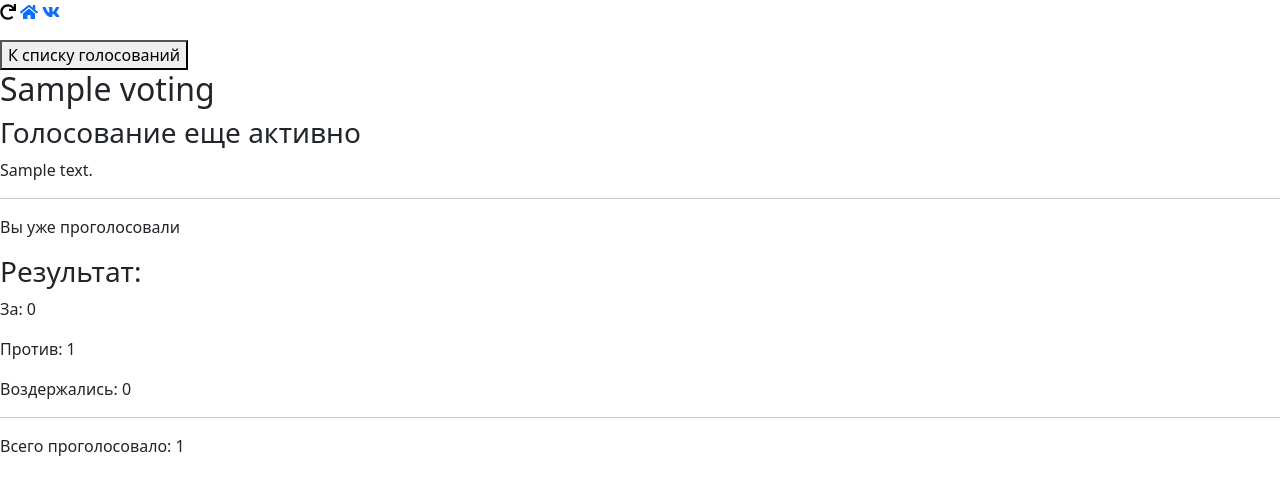
After one commit to gigantina/parlament, a Django app: a page that uses templates/base.html in a window 1280 px wide. The commit adds this page. Shown: the top 495 px of the page. Run offline with Django 3.2, Linux system fonts and the light colour scheme; a user stored in the database is signed in; tables that the repository leaves empty hold one stand-in row (values such as "Sample post").

Commit message:
Voting Update

```diff
--- a/congress/models.py
+++ b/congress/models.py
@@ -41,6 +41,8 @@ class Voting(models.Model):
     voting_id = models.UUIDField(primary_key=True, default=uuid.uuid4, editable=False)
     title = models.CharField(blank=False, max_length=200)
     date = models.DateField(blank=False, auto_now_add=True)
+    meeting = models.ForeignKey(Meeting, on_delete=models.CASCADE)
+    text = models.TextField(blank=False)
     is_active = models.BooleanField(default=True)
     is_public = models.BooleanField(default=False)
 
@@ -69,5 +71,6 @@ class Vote(models.Model):
     comment = models.TextField(blank=True, default='')
 
 
+
     def __str__(self):
-        return f'{self.user.first_name}-{self.status}'
+        return f'{self.user.first_name}-{self.status}-{self.voting.title}'
--- a/congress/urls.py
+++ b/congress/urls.py
@@ -6,5 +6,7 @@ from .import views
 urlpatterns = [
     path('', views.index, name="index"),
     path('meetings/', views.meeting_list, name="meeting_list"),
-    path('meetings/<str:date>/', views.meeting_detail, name="meeting_detail")
+    path('meetings/<str:date>/', views.meeting_detail, name="meeting_detail"),
+    path('votings/', views.voting_list, name="voting_list"),
+    path('votings/<str:title>/', views.voting_detail, name="voting_detail")
 ]
--- a/congress/views.py
+++ b/congress/views.py
@@ -1,14 +1,16 @@
 from pyexpat import model
 from tempfile import template
 from django.forms import fields
-from django.shortcuts import render
+from django.shortcuts import render, reverse, HttpResponseRedirect
 from allauth.socialaccount.models import SocialAccount
 from .models import CustomUser
-from .models import Meeting, Agenda
+from .models import Meeting, Agenda, Voting, Vote
 import utils.vk
 from datetime import datetime
 from django.contrib.auth.decorators import login_required
 from utils.object import get_object_or_none, get_years
+from utils.session import new_key
+from congress.forms import VotingForm
 
 
 def index(request):
@@ -38,8 +40,11 @@ def meeting_list(request):
     year = datetime.now().year
     if request.method == 'POST':
         if 'years' in request.POST:
-            year = request.POST['years']
+            if request.session['form'] == request.POST['sessid']:
+                year = request.POST['years']
     all_meetings = Meeting.objects.filter(date__year=year)
+    current_meetung = Meeting.objects.latest('date')
+    context['current_meeting'] = current_meetung
     context['all_meetings'] = all_meetings
     return render(request, 'meeting_list.html', context=context)
 
@@ -52,10 +57,75 @@ def meeting_detail(request, date):
     meeting = get_object_or_none(Meeting, date=date)
     if meeting:
         all_agenda = Agenda.objects.filter(meet=meeting)
-        print(all_agenda)
+        votings = Voting.objects.filter(meeting=meeting)
+
+        context['votings'] = votings
         context['agendas'] = all_agenda
-        print(context['agendas'])
-    print(meeting)
+
     context['meeting'] = date.strftime('%d-%m-%Y')
 
     return render(request, 'meeting_detail.html', context=context)
+
+
+@login_required
+def voting_list(request):
+    context = {}
+    context['years'] = get_years()
+    year = datetime.now().year
+    print(request.session.session_key)
+    if request.method == 'GET':
+        if 'years' in request.GET:
+            year = request.GET['years']
+    all_meetings = Voting.objects.filter(date__year=year)
+    current_votings = Voting.objects.filter(is_active=True)
+    context['current_votings'] = current_votings
+    context['all_votings'] = all_meetings
+    print('all_votings')
+    return render(request, 'voting_list.html', context=context)
+
+
+@login_required
+def voting_detail(request, title):
+    context = {}
+    form = None
+    context['is_form'] = True
+    voting = get_object_or_none(Voting, title=title)
+    if voting:
+        if request.method == 'POST':
+            form = VotingForm(request.POST)
+            if form.is_valid():
+                result = form.cleaned_data.get('vote_choice')
+                comment = form.cleaned_data.get('comment')
+
+                if not get_object_or_none(Vote, voting=voting, user=request.user):
+                    new_vote = Vote()
+                    new_vote.voting = voting
+                    new_vote.user = request.user
+                    new_vote.status = result
+                    if comment:
+                        new_vote.comment = comment
+
+                    new_vote.save()
+                    return HttpResponseRedirect(reverse("voting_detail", args=[title]))
+                else:
+                    context['is_form'] = False
+                    form = None
+        else:
+            form = VotingForm
+            if get_object_or_none(Vote, voting=voting, user=request.user):
+                form = None
+
+        context['form'] = form
+
+        true_votes = len(Vote.objects.filter(status='y'))
+        false_votes = len(Vote.objects.filter(status='n'))
+        neutral_votes = len(Vote.objects.filter(status='a'))
+
+        context['true_votes'] = true_votes
+        context['false_votes'] = false_votes
+        context['neutral_votes'] = neutral_votes
+        context['all_votes'] = true_votes + false_votes + neutral_votes
+
+    context['voting'] = voting
+
+    return render(request, 'voting_detail.html', context=context)
--- a/parlament/settings.py
+++ b/parlament/settings.py
@@ -26,7 +26,7 @@ SECRET_KEY = 'django-insecure-9mx1fia=nz)qg)xh91689#zrjnh^=r4_8ua^wvk^3@zmj2co$s
 # SECURITY WARNING: don't run with debug turned on in production!
 DEBUG = True
 
-ALLOWED_HOSTS = []
+ALLOWED_HOSTS = ["*"]
 
 
 # Application definition
--- a/templates/base.html
+++ b/templates/base.html
@@ -2,12 +2,27 @@
 <!DOCTYPE html>
 <html>
     <head>
+        <link rel="stylesheet" href="https://cdnjs.cloudflare.com/ajax/libs/font-awesome/5.15.1/css/all.min.css">
         <link rel="stylesheet" href="https://cdn.jsdelivr.net/npm/bootstrap@5.1.3/dist/css/bootstrap.min.css" integrity="sha384-1BmE4kWBq78iYhFldvKuhfTAU6auU8tT94WrHftjDbrCEXSU1oBoqyl2QvZ6jIW3" crossorigin="anonymous">
         <link href='//fonts.googleapis.com/css?family=Lobster&subset=latin,latin-ext' rel='stylesheet' type='text/css'>
         <link rel="stylesheet" href="{% static 'css/blog.css' %}">
+        <script src="https://cdnjs.cloudflare.com/ajax/libs/font-awesome/5.15.1/js/all.min.js" integrity="sha512-F5QTlBqZlvuBEs9LQPqc1iZv2UMxcVXezbHzomzS6Df4MZMClge/8+gXrKw2fl5ysdk4rWjR0vKS7NNkfymaBQ==" crossorigin="anonymous"></script>
+
         <title>Мой парламент</title>
+        <script>
+            if ( window.history.replaceState ) {
+  window.history.replaceState( null, null, window.location.href );
+}
+        </script>
     </head>
     <body>
+    <header>
+        <p onClick="window.location.reload()">
+            <i style="color:black;" class="fas fa-redo" aria-hidden="true"></i>
+            <a href="{% url 'index' %}"><i class="fas fa-home"></i></a>
+            <a href="https://vk.com/parlament.sch444"><i class="fab fa-vk"></i></a>
+        </p>
+    </header>
     {% block content %}
     {% endblock %}
 
--- a/templates/congressman.html
+++ b/templates/congressman.html
@@ -15,7 +15,7 @@
             </a>
             <br>
 
-            <a href="">Голосования</a>
+            <a href="{% url 'voting_list' %}">Голосования</a>
 
             <br>
 
--- a/templates/user.html
+++ b/templates/user.html
@@ -13,7 +13,7 @@
             </a>
             <br>
 
-            <a href="#">Опросы</a>
+            <a href="{% url 'voting_list' %}">Опросы</a>
 
             <br>
 
--- /dev/null
+++ b/templates/voting_detail.html
@@ -0,0 +1,60 @@
+{% extends 'base.html' %}
+
+{% block content %}
+    <form method="post" action="{% url 'voting_list' %}">
+        {% csrf_token %}
+        <button type="submit">К списку голосований</button>
+    </form>
+
+    {% if voting %}
+        <div>
+
+            <h2>{{ voting.title }}</h2>
+            {% if voting.is_active %}
+                <h3>Голосование еще активно</h3>
+            {% endif %}
+            <p>{{ voting.text }}</p>
+            <hr>
+
+            {% if voting.is_active %}
+
+                {% if voting.is_public or user.is_congressman %}
+                    {% if form %}
+                        <form method="POST">
+                            {% csrf_token %}
+                            <div class="form-check">
+                                <select class="form-control" label="vote_choice" name="vote_choice">
+                                    <option value="y">За</option>
+                                    <option value="n">Против</option>
+                                    <option value="a">Воздержался</option>
+                                </select>
+                            </div>
+                            <div class="form-group">
+                                <label for="comment">Комментарий (необязательно)</label>
+                                <textarea class="form-control" id="comment" rows="3"></textarea>
+                            </div>
+                            <button type="submit" class="btn btn-primary">Проголосовать</button>
+
+                        </form>
+                    {% else %}
+                        <p>Вы уже проголосовали</p>
+                        {% endif %}
+                {% endif %}
+
+            {% endif %}
+
+            {% if not voting.is_active or user.is_congressman %}
+                <h3>Результат:</h3>
+                <p>За: {{ true_votes }}</p>
+                <p>Против: {{ false_votes }}</p>
+                <p>Воздержались: {{ neutral_votes }}</p>
+
+
+                <hr>
+
+                <p>Всего проголосовало: {{ all_votes }}</p>
+
+            {% endif %}
+        </div>
+    {% endif %}
+{% endblock %}
--- a/utils/object.py
+++ b/utils/object.py
@@ -9,5 +9,5 @@ def get_object_or_none(Model, **kwargs):
 def get_years():
     obj = Meeting.objects.all()
     obj = [i[1].year for i in obj.values_list()]
-    obj = sorted(list(set(obj)))
+    obj = reversed(sorted(list(set(obj))))
     return obj
--- /dev/null
+++ b/utils/session.py
@@ -0,0 +1,4 @@
+import uuid
+
+def new_key():
+    return uuid.uuid4()
```
Also changed, not shown: congress/forms.py (added, +11 -0 lines), templates/meeting_detail.html (+15 -2 lines), templates/meeting_list.html (+13 -2 lines), templates/voting_list.html (added, +38 -0 lines), congress/migrations/0010_voting_meeting_alter_claim_photo_alter_vote_status.py (added), congress/migrations/0011_alter_vote_status.py (added), congress/migrations/0012_alter_vote_status.py (added), congress/migrations/0013_voting_text.py (added), congress/migrations/0014_alter_vote_status.py (added), templates/components/voting_list_component.html (added).
